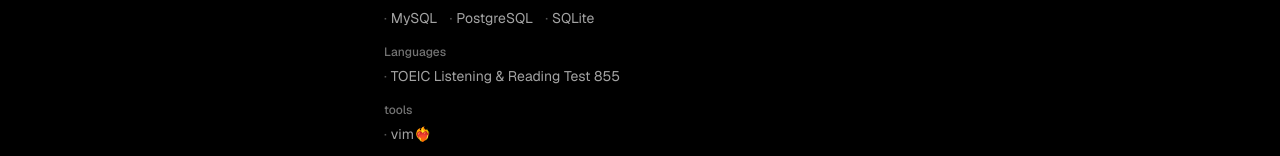
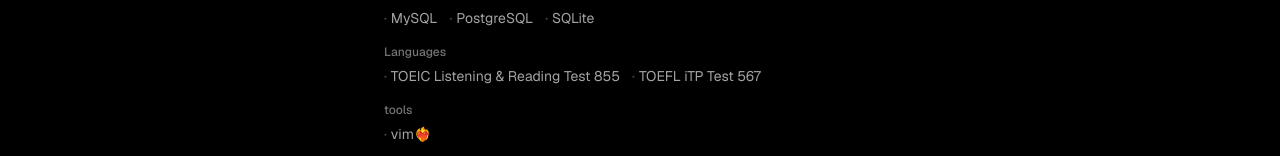
Before and after one commit to frinfo702/portfolio, a Next.js app: page / in a window 1280 px wide. Shown: the part 1255-1411 px from the top of the page. Built offline with nearby package versions, Linux system fonts and the light colour scheme.

Commit message:
add toefl itp score

```diff
--- a/app/page.tsx
+++ b/app/page.tsx
@@ -1,10 +1,10 @@
 import Image from "next/image";
-import NeuralNetworkField from "./components/NeuralNetworkField";
+import FluidField from "./components/FluidField";
 
 export default function Home() {
   return (
     <div className="relative flex flex-col flex-1 items-center bg-black font-sans text-[#e5e5e5]">
-      <NeuralNetworkField />
+      <FluidField />
       <main className="relative z-10 flex flex-col w-full max-w-xl px-6 py-20 sm:px-8">
         <header className="flex items-center justify-between mb-4">
           <h1 className="text-base font-semibold text-white">
@@ -99,6 +99,7 @@
           </SkillGroup>
           <SkillGroup label="Languages">
             <SkillItem>TOEIC Listening &amp; Reading Test 855</SkillItem>
+            <SkillItem>TOEFL iTP Test 567</SkillItem>
           </SkillGroup>
           <SkillGroup label="tools">
             <SkillItem>vim❤️‍🔥</SkillItem>
```
